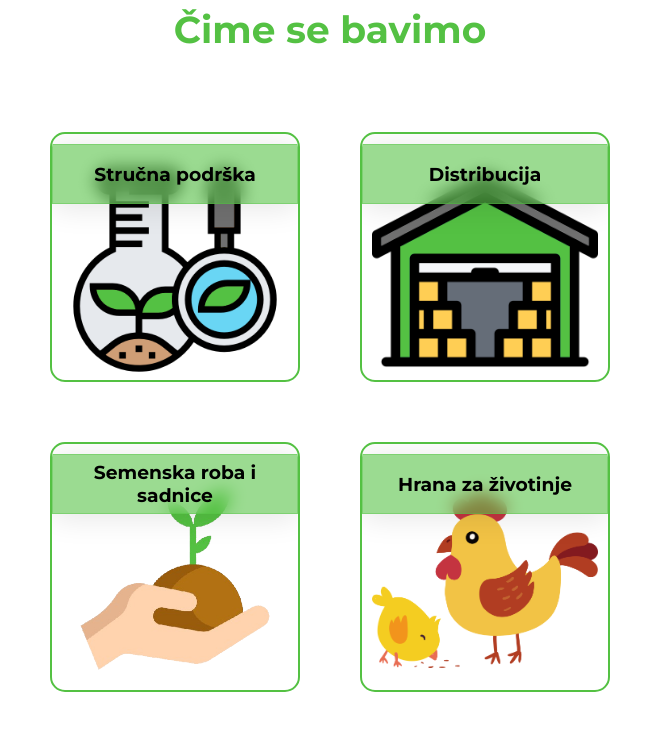
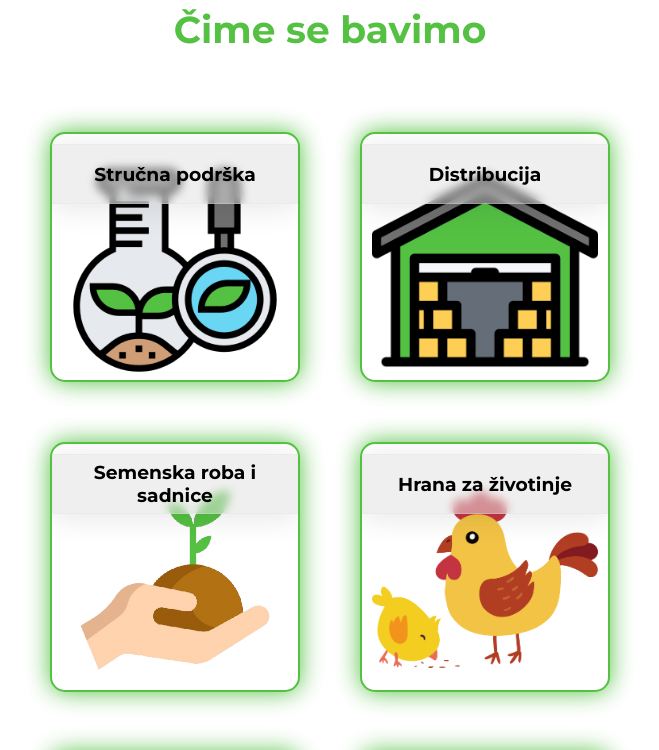
Before and after one commit to steve958/plant-centar, a React (Vite) app: page /#/pocetna in a window 1280 px wide. Shown: the part 2160-2910 px from the top of the page, without its empty margins (310-969 px from the left). Built offline with nearby package versions, Linux system fonts and the light colour scheme; no server answers; sample sign-in values are in the browser's storage.

Commit message:
cars update

```diff
--- a/src/components/Homepage/WhatWeDo/WhatWeDo.css
+++ b/src/components/Homepage/WhatWeDo/WhatWeDo.css
@@ -47,6 +47,7 @@
     margin: 20px;
     border: 2px solid #54C143;
     padding: 10px;
+    background-color: white;
     padding-bottom: 0;
     padding-top: 25px;
     border-radius: 15px;
@@ -55,6 +56,7 @@
     cursor: pointer;
     transition: all 0.3s ease-in-out;
     position: relative;
+    filter: drop-shadow(0 0 0.75rem #54c143);
 }
 
 .what-we-do-card>h3 {
@@ -69,11 +71,11 @@
     align-items: center;
     justify-content: center;
     animation: appear 0.8s;
-    background: rgba(84, 193, 67, 0.58);
+    background: rgba(225, 225, 225, 0.53);
     box-shadow: 0 4px 30px rgba(0, 0, 0, 0.1);
-    backdrop-filter: blur(8.3px);
-    -webkit-backdrop-filter: blur(8.3px);
-    border: 1px solid rgba(84, 193, 67, 0.39);
+    backdrop-filter: blur(5px);
+    -webkit-backdrop-filter: blur(5px);
+    border: 1px solid rgba(225, 225, 225, 0.3);
     transition: all 0.8s;
     text-align: center;
 }
```
